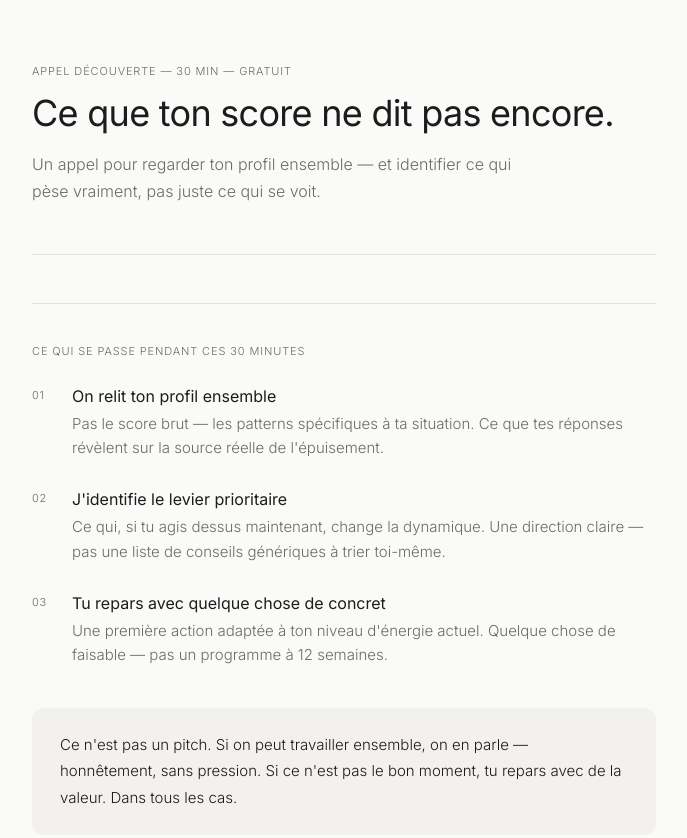
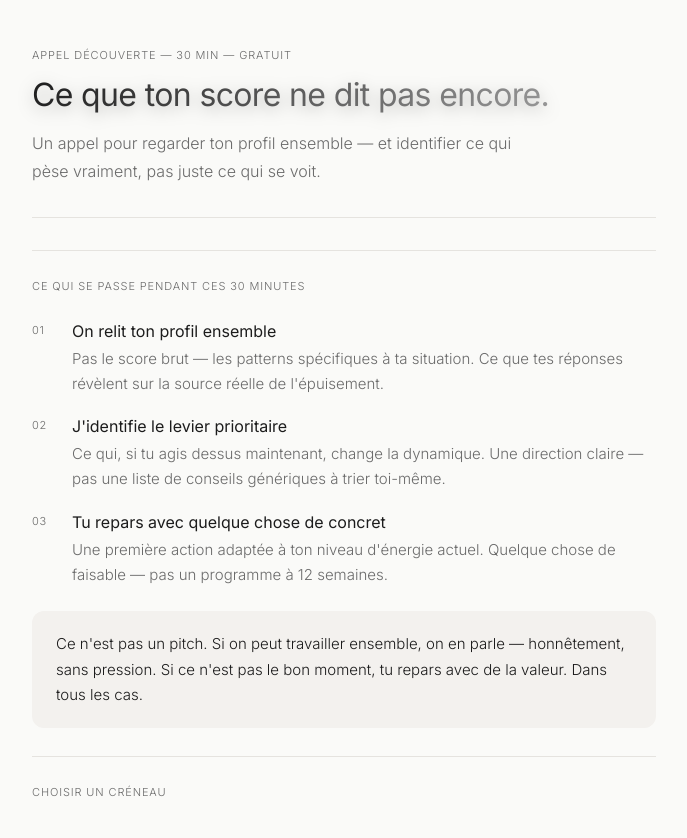
Before and after one commit to enzormdn-tech/burnout-quiz, a plain HTML site: page appel.html in a window 1280 px wide. Shown: the top 838 px of the page, without its empty margins (296-983 px from the left). Drawn offline with Linux system fonts and the light colour scheme; a script that the page names is missing.

Commit message:
Compact layout + gradient title effect on appel.html

```diff
--- a/appel.html
+++ b/appel.html
@@ -34,9 +34,9 @@
 
     /* ── Header ── */
     .page-header {
-      padding: 64px 0 48px;
+      padding: 48px 0 32px;
       border-bottom: 1px solid var(--border);
-      margin-bottom: 48px;
+      margin-bottom: 32px;
     }
 
     .page-label {
@@ -54,6 +54,11 @@
       letter-spacing: -0.02em;
       line-height: 1.2;
       margin-bottom: 16px;
+      background: linear-gradient(135deg, #1c1c1c 0%, #b0b0b0 100%);
+      -webkit-background-clip: text;
+      -webkit-text-fill-color: transparent;
+      background-clip: text;
+      filter: drop-shadow(0 4px 8px rgba(0,0,0,0.25));
     }
 
     .page-sub {
@@ -65,7 +70,7 @@
 
     /* ── Ce qui se passe ── */
     .section {
-      padding: 40px 0;
+      padding: 28px 0;
       border-top: 1px solid var(--border);
     }
 
@@ -81,7 +86,7 @@
     .steps {
       display: flex;
       flex-direction: column;
-      gap: 28px;
+      gap: 20px;
     }
 
     .step {
@@ -116,16 +121,16 @@
     .reassurance {
       background: #f3f1ee;
       border-radius: 12px;
-      padding: 24px 28px;
-      margin: 40px 0;
+      padding: 20px 24px;
+      margin: 24px 0 0;
       font-size: 15px;
-      line-height: 1.75;
+      line-height: 1.7;
       color: var(--text);
     }
 
     /* ── Calendly ── */
     .calendly-section {
-      padding: 40px 0 64px;
+      padding: 28px 0 48px;
       border-top: 1px solid var(--border);
     }
 
@@ -137,7 +142,7 @@
     }
 
     @media (min-width: 680px) {
-      .page-title { font-size: 36px; }
+      .page-title { font-size: 32px; }
     }
   </style>
 </head>
```
